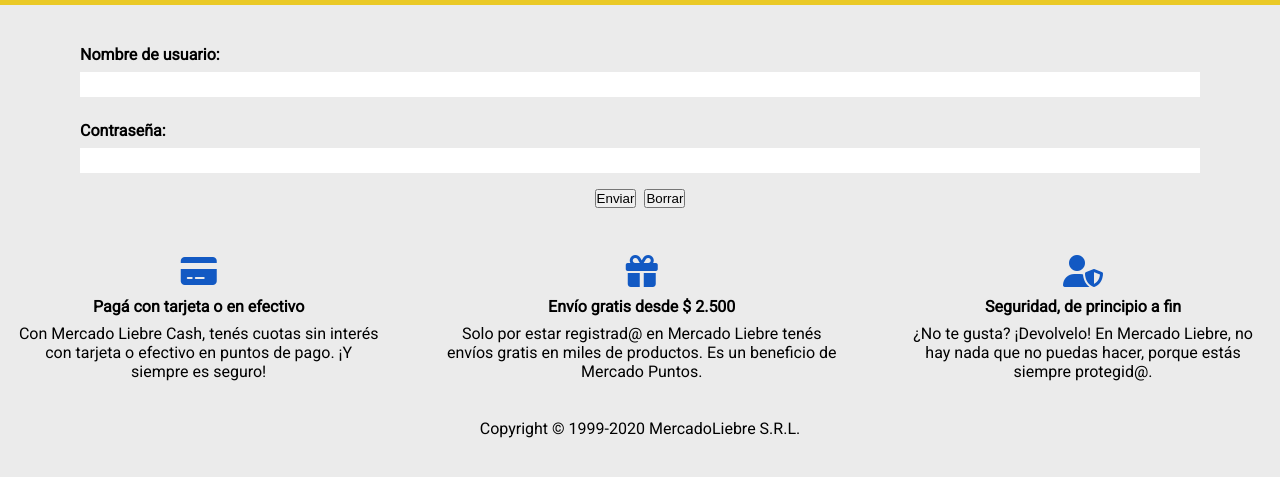
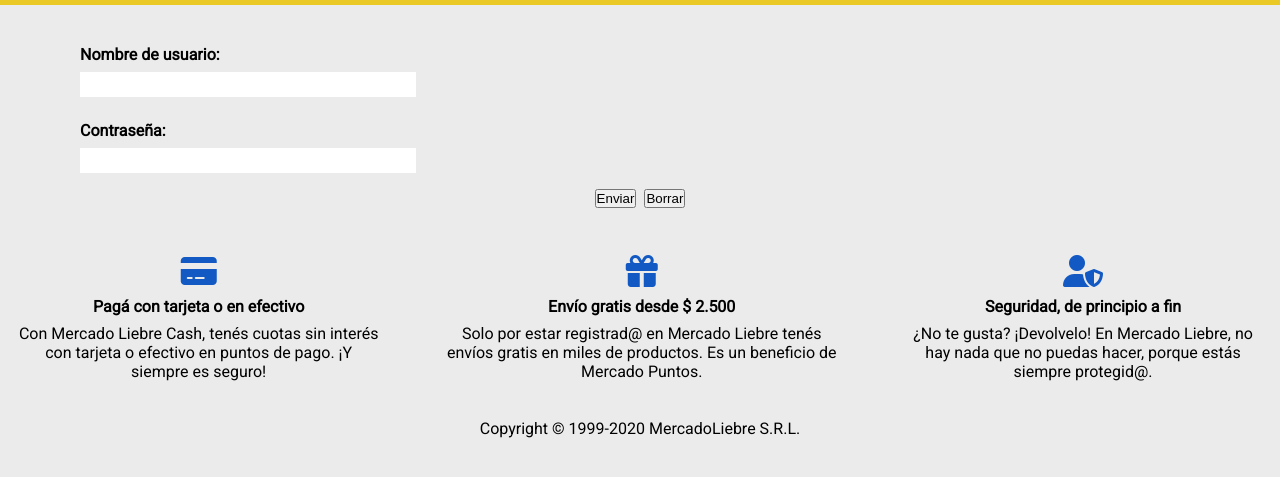
Before and after one commit to Tomasvii/mercadoLiebre, a website: page views/pages/login.html in a window 1280 px wide. Shown: the part 153-630 px from the top of the page. Drawn offline with Linux system fonts and the light colour scheme.

Commit message:
inputs size

```diff
--- a/public/css/styles.css
+++ b/public/css/styles.css
@@ -254,6 +254,10 @@
   .burguer-button {
     display: none;
   }
+
+  .body-form input {
+    max-width: 50%;
+  }
 }
 
 /* desktop */
@@ -285,6 +289,10 @@
 
   .footer-p {
     width: 100%;
+  }
+
+  .body-form input {
+    max-width: 30%;
   }
 }
 
```
